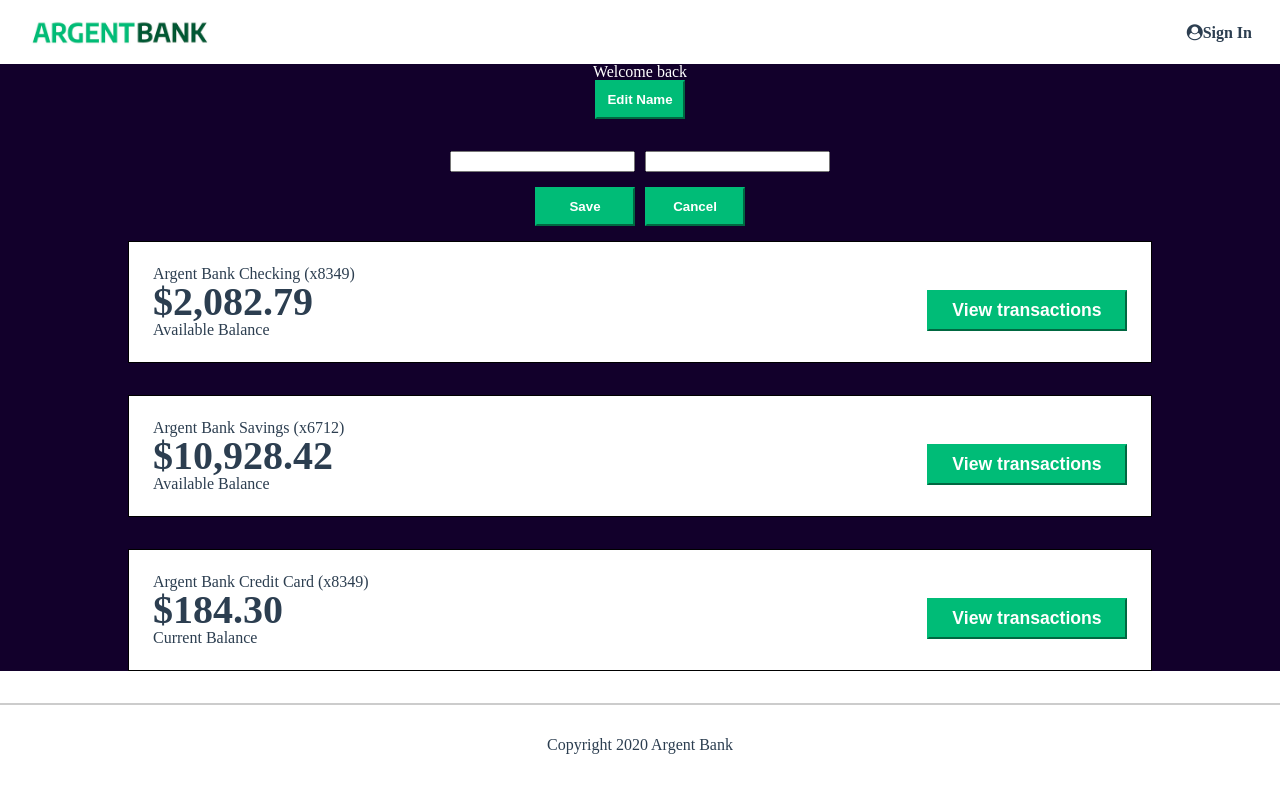
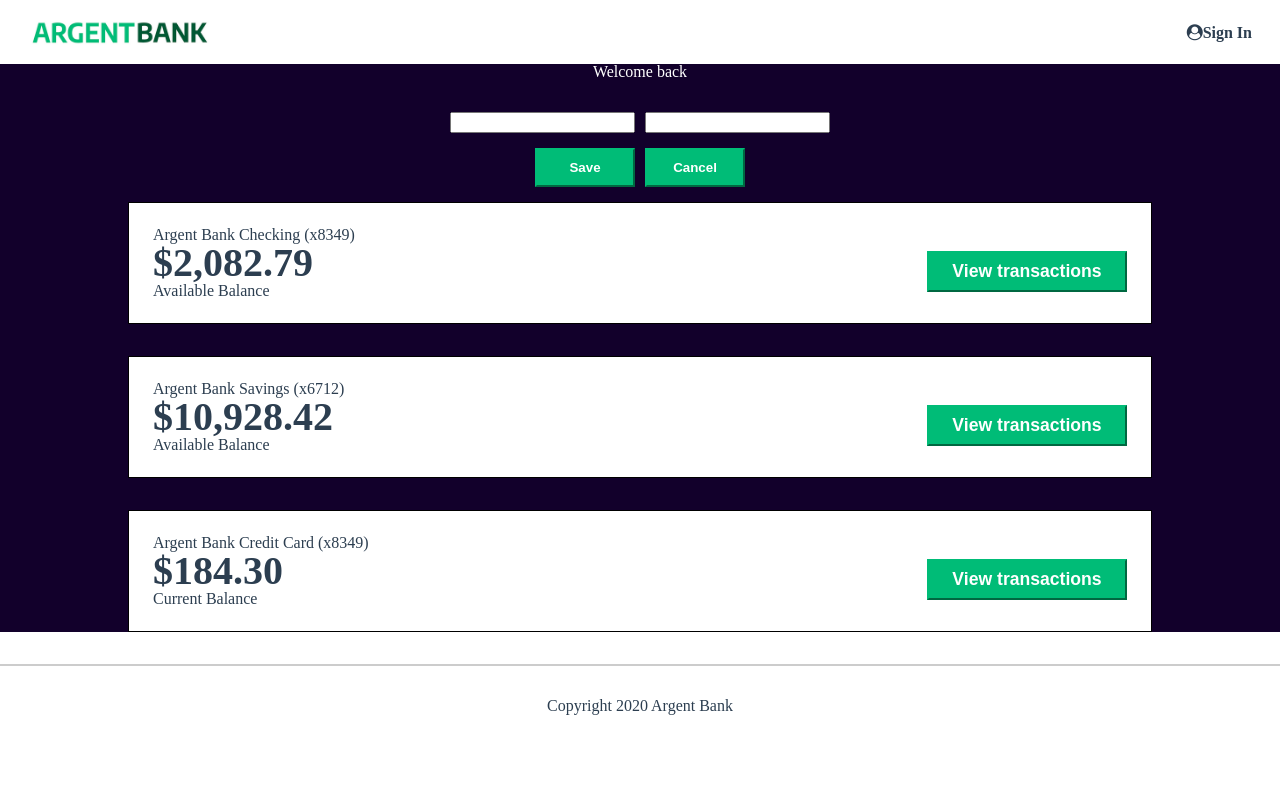
Before and after one commit to julien382/JulienHermain_P13_15-02-2023_frontend, a React (Create React App) app: page /user in a window 1280 px wide. Both pictures are taken after a click on the button "Edit Name". Shown: the top 792 px of the page. Built offline with nearby package versions, Linux system fonts and the light colour scheme; no server answers.

Commit message:
clic sur editName spawn input

```diff
--- a/src/components/User/User.css
+++ b/src/components/User/User.css
@@ -29,3 +29,7 @@
     margin-right: 5px;
     margin-bottom: 15px;
 }
+
+.editName{
+    margin-bottom: 15px;
+}
--- a/src/components/User/User.jsx
+++ b/src/components/User/User.jsx
@@ -1,5 +1,5 @@
 import './User.css'
-import React, { useEffect } from "react";
+import React, { useState, useEffect } from "react";
 import { useSelector, useDispatch } from 'react-redux'
 import { userLogin, userUpdate } from '../../services/store';
 
@@ -9,9 +9,15 @@ const User = () => {
   const lastName = useSelector(state => state.lastName);
   const fullName = firstName !== null ? firstName + " " + lastName : '';
   const token = useSelector(state => state.token);
+  const [isEdit, setIsEdit] = useState(false);
 
   const handleEditButton  = (e) => {
+    setIsEdit(true);
+  };
 
+  const handleCancelButton  = (e) => {
+    console.log("toto");
+    setIsEdit(false);
   };
 
   const handleNameChange  = (e) => {
@@ -54,22 +60,30 @@ const User = () => {
   return (
     <div>
         <main className="main bg-dark">
+            {isEdit ? (
+              <div>
                 <div className="header">
-                <h1>Welcome back<br />{fullName}</h1>
-                <button className="edit-button" onClick={handleEditButton}>Edit Name</button>
+                    <h1>Welcome back<br /></h1>
                 </div>
-
                 <div className='edit'>
                   <div className='editInput'>
-                <input type="text" name="firstName" onChange={handleNameChange } placeholder={firstName}/>
-                <input type="text" name="lastName" onChange={handleNameChange } placeholder={lastName}/>
+                    <input type="text" name="firstName" onChange={handleNameChange} placeholder={firstName}/>
+                    <input type="text" name="lastName" onChange={handleNameChange} placeholder={lastName}/>
                   </div>
                   <div className='editButton'>
                     <button className="edit-button" >Save</button>
-                <button className="edit-button" >Cancel</button>
+                    <button className="edit-button" onChange={handleCancelButton}>Cancel</button>
                   </div>
-
                 </div>
+              </div>
+              ):(
+                <div>
+                  <div className="header">
+                      <h1>Welcome back<br />{fullName}</h1>
+                  </div>
+                  <button className="edit-button editName" onClick={handleEditButton}>Edit Name</button>
+                </div>
+              )}
 
             <h2 className="sr-only">Accounts</h2>
             <section className="account">
```
Lines whose indentation alone changed are shown as unchanged.
